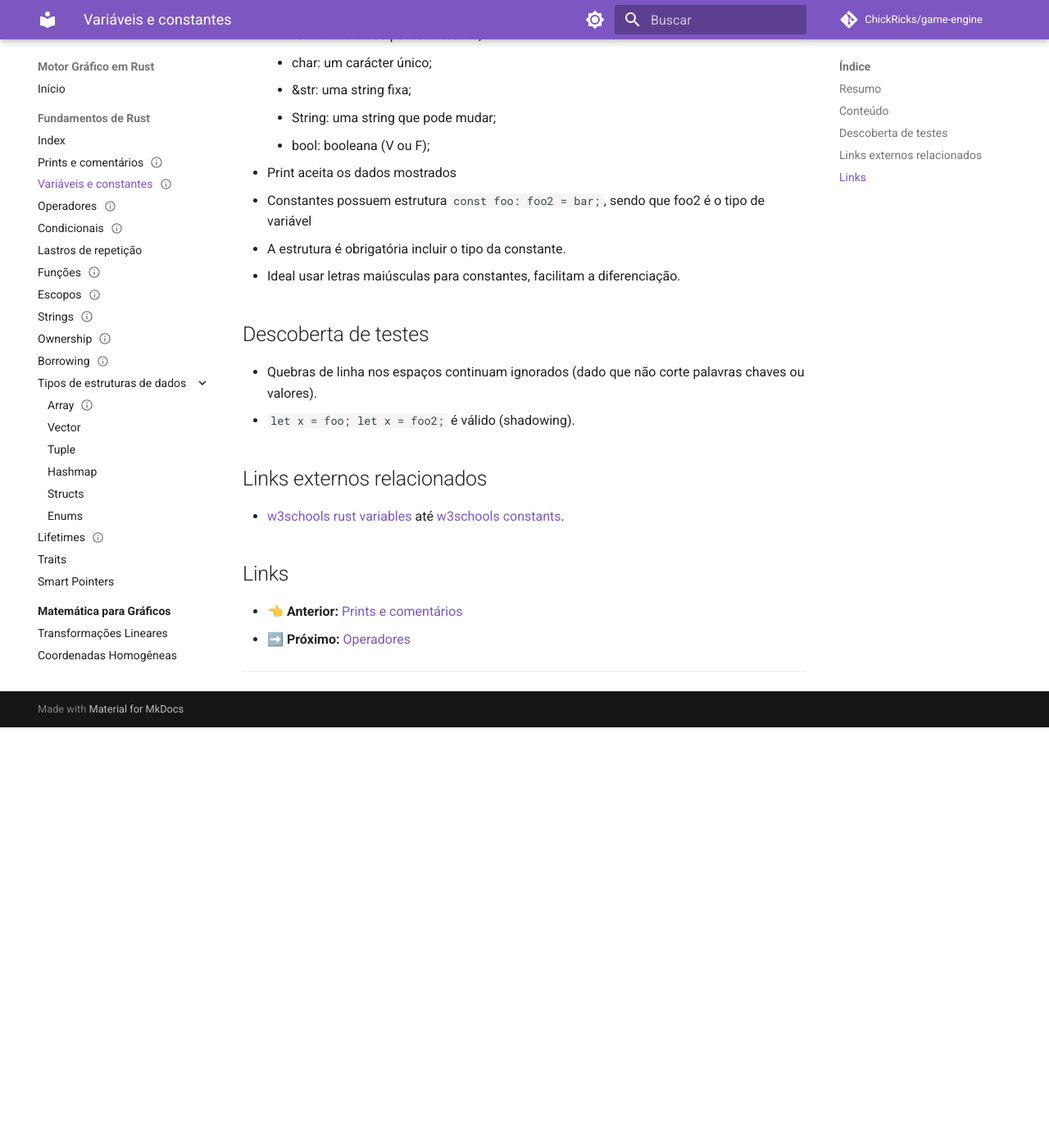
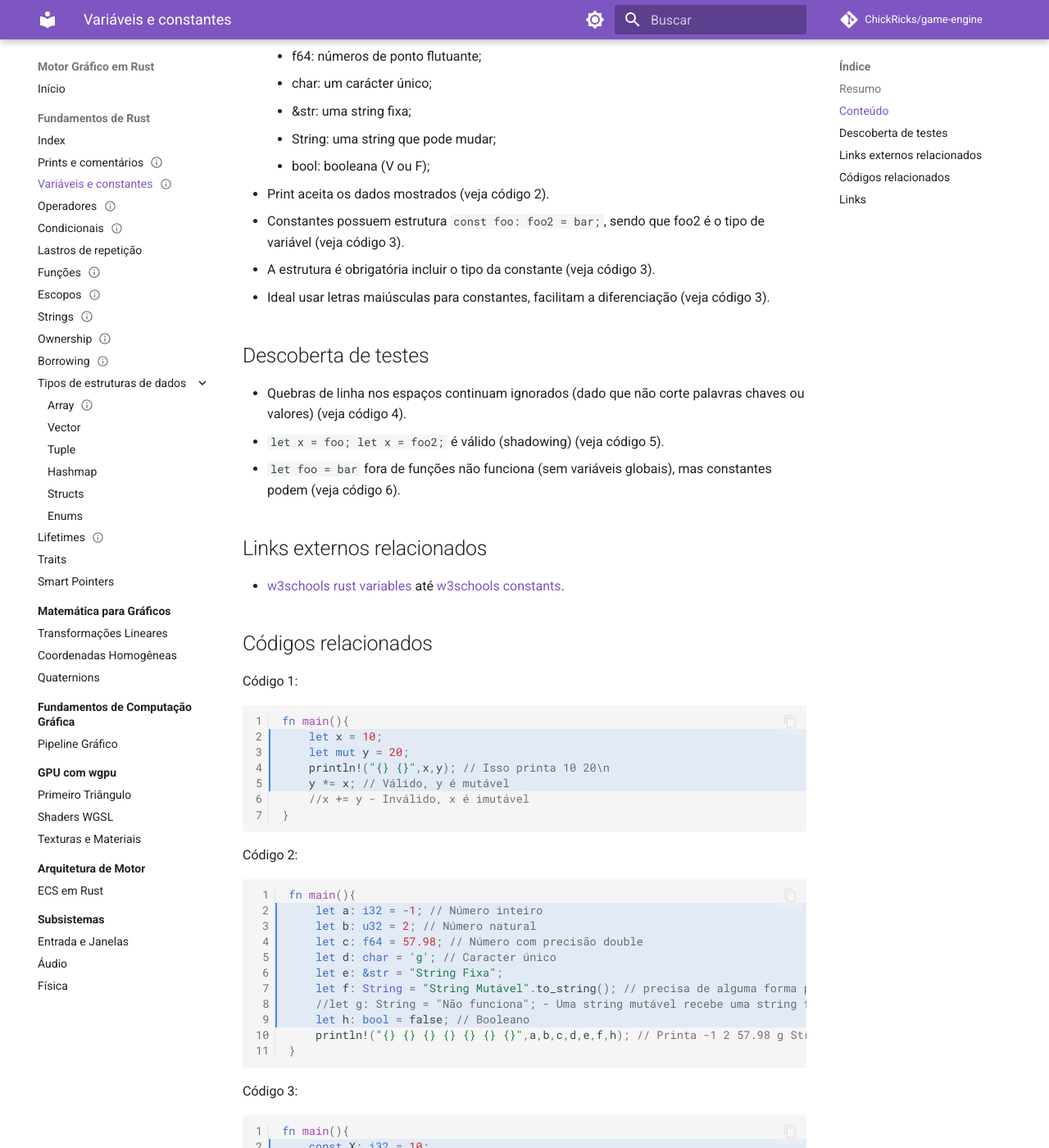
Before and after one commit to ChickRicks/game-engine, an MkDocs documentation site: the page built from docs/1-fundamentos-rust/2-Variaveis-e-constantes.md, in a window 1280 px wide and 1400 px high, scrolled down 645 px. Shown: the whole window at 82% size. Built offline with MkDocs 1.6.1 and Material for MkDocs 9.7.7, drawn with Linux system fonts in a browser that asks for light colours; comment, search, counter and statistics services are not loaded; before the commit the page ends 1532 px from its top, so only the background shows below that; some of the changed text lies outside the part shown.

Commit message:
vault backup: 2026-11-04 21:40:50

````diff
--- a/docs/1-fundamentos-rust/2-Variaveis-e-constantes.md
+++ b/docs/1-fundamentos-rust/2-Variaveis-e-constantes.md
@@ -14,13 +14,13 @@
 Constante: `const foo1: foo2 = bar;`, sendo foo2 o tipo da constante.
 
 ## Conteúdo
--  Declaração de variável: `let foo = bar;`
--  Para chamar a variável em um print, usa-se `{}`.
-- Naturalmente, `let foo = bar;` criam variáveis que não mudam.
-- Para variáveis que podem mudar facilmente, monta-se `let mut foo = bar;`
-- Rust aceita inteiros, pontos flutuantes, caracteres, booleana, strings, entre outras estruturas.
+-  Declaração de variável: `let foo = bar;` (Veja código 1)
+-  Para chamar a variável em um print, usa-se `{}`. (Veja código 1)
+- Naturalmente, `let foo = bar;` criam variáveis que não mudam. (Veja código 1)
+- Para variáveis que podem mudar facilmente, monta-se `let mut foo = bar;` (Veja código 1)
+- Rust aceita inteiros, pontos flutuantes, caracteres, booleana, strings, entre outras estruturas. (veja código 2)
 - Tem como deixar explícito o chamado de tipo de variável usando: `let foo: foo = bar;`.
-- Tipos de variável:
+- Tipos de variável: (veja código 2):
 	- i32: Números inteiros (-inf,+inf);
 	- u32: Números naturais + 0 (0,+inf);
 	- f64: números de ponto flutuante;
@@ -28,17 +28,83 @@
 	- &str: uma string fixa;
 	- String: uma string que pode mudar;
 	- bool: booleana (V ou F);
-- Print aceita os dados mostrados
-- Constantes possuem estrutura `const foo: foo2 = bar;`, sendo que foo2 é o tipo de variável
-- A estrutura é obrigatória incluir o tipo da constante.
-- Ideal usar letras maiúsculas para constantes, facilitam a diferenciação.
+- Print aceita os dados mostrados (veja código 2).
+- Constantes possuem estrutura `const foo: foo2 = bar;`, sendo que foo2 é o tipo de variável (veja código 3).
+- A estrutura é obrigatória incluir o tipo da constante (veja código 3).
+- Ideal usar letras maiúsculas para constantes, facilitam a diferenciação (veja código 3).
 
 ## Descoberta de testes
--  Quebras de linha nos espaços continuam ignorados (dado que não corte palavras chaves ou valores).
-- `let x = foo; let x = foo2;` é válido (shadowing).
+-  Quebras de linha nos espaços continuam ignorados (dado que não corte palavras chaves ou valores) (veja código 4).
+- `let x = foo; let x = foo2;` é válido (shadowing) (veja código 5).
+- `let foo = bar` fora de funções não funciona (sem variáveis globais), mas constantes podem (veja código 6).
 ## Links externos relacionados
 - [w3schools rust variables](https://www.w3schools.com/rust/rust_variables.php) até [w3schools constants](https://www.w3schools.com/rust/rust_constants.php).
 
+## Códigos relacionados
+Código 1:
+```rust hl_lines="2-5" linenums="1"
+fn main(){
+	let x = 10;
+	let mut y = 20;
+	println!("{} {}",x,y); // Isso printa 10 20\n
+	y *= x; // Válido, y é mutável
+	//x += y - Inválido, x é imutável
+}
+
+```
+Código 2:
+```rust hl_lines="2-9" linenums="1"
+fn main(){
+	let a: i32 = -1; // Número inteiro
+	let b: u32 = 2; // Número natural
+	let c: f64 = 57.98; // Número com precisão double
+	let d: char = 'g'; // Caracter único
+	let e: &str = "String Fixa";
+	let f: String = "String Mutável".to_string(); // precisa de alguma forma para converter a string, veja em strings.
+	//let g: String = "Não funciona"; - Uma string mutável recebe uma string fixa
+	let h: bool = false; // Booleano
+	println!("{} {} {} {} {} {} {}",a,b,c,d,e,f,h); // Printa -1 2 57.98 g String Fixa String Mutável false\n
+}
+```
+Código 3:
+```rust hl_lines="2-4" linenums="1"
+fn main(){
+	const X: i32 = 10;
+	//const Y = 90; - Inválido, sem tipo definido
+	const z: char = '9'; // Válido, porém não recomendado
+}
+```
+Código 4:
+```rust hl_lines="2-10" linenums="1"
+fn main(){
+	let
+	a
+	=
+	10;
+	let
+	b:
+	i32
+	=
+	90;
+	// Funcional, porém pouco legível
+}
+```
+Código 5:
+```rust hl_lines="2-3" linenums="1"
+fn main(){
+	let x = 10;
+	let x = 25;
+	// Funciona, chama-se "Shadowing" (melhor explicado com ownership e borrowing)
+}
+```
+Código 6:
+```rust hl_lines="1" linenums="1"
+// let x = 10; - Não permitido, escopo global
+const Y: u32 = 10; // Permitido, constantes podem ser criadas em escopo público
+fn main(){
+	let z = 20;
+}
+```
 ## Links
 - 👈 **Anterior:** [Prints e comentários](1-Prints-e-comentarios.md)
 - ➡️ **Próximo:** [Operadores](3-Operadores.md)
````
Also changed, not shown: 1 other file.
